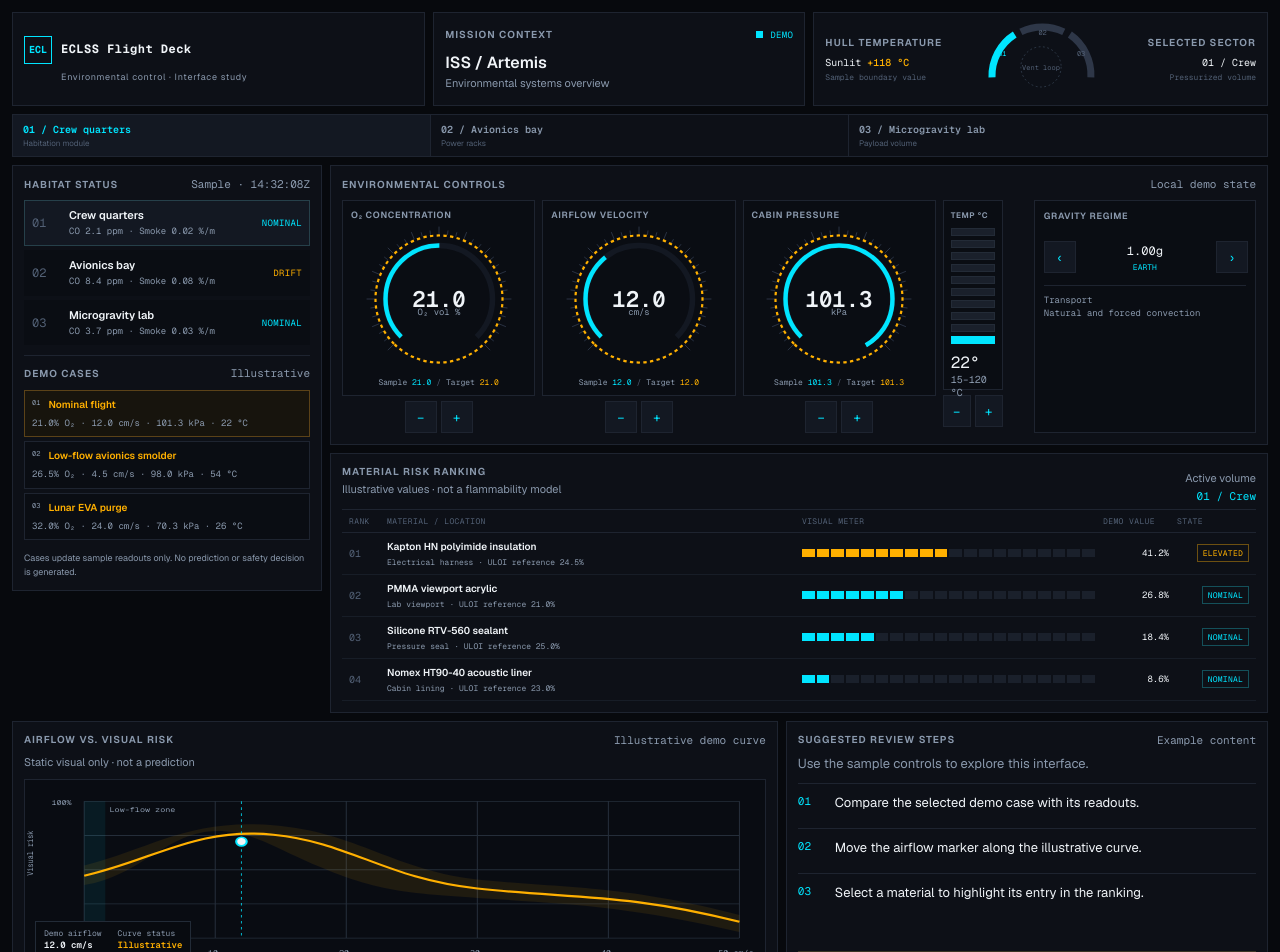
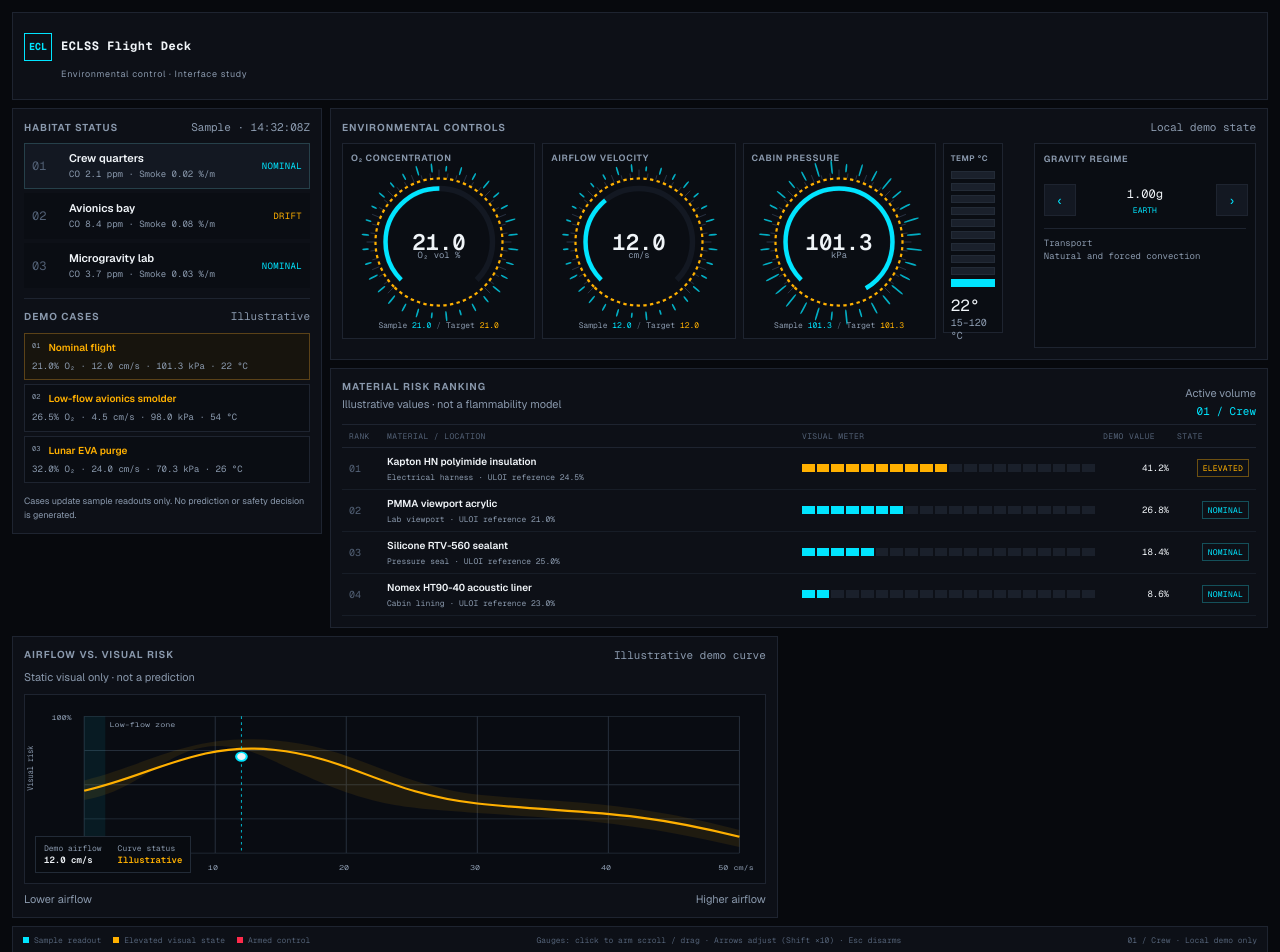
Before and after one commit to SkyTheGreat-MS/uliens-fire-safety-dashboard, a React (Vite) app: page / in a window 1280 px wide. Shown: the top 952 px of the page. Built offline with nearby package versions, Linux system fonts and the light colour scheme.

Commit message:
frontend

```diff
--- a/src/App.css
+++ b/src/App.css
@@ -1,38 +1,15 @@
 .flight-deck { width: min(1700px, 100%); margin: 0 auto; padding: 12px; display: grid; gap: 8px; }
 .panel { min-width: 0; background: var(--surface); border: 1px solid var(--line); padding: 11px; }
-.topbar { display: grid; grid-template-columns: minmax(310px,1.1fr) minmax(260px,.85fr) minmax(380px,1.1fr); gap: 8px; }
-.brand-panel,.pipeline,.orbit { min-height: 88px; }
+.brand-panel { min-height: 88px; }
 .brand-panel { display: flex; flex-direction: column; justify-content: center; gap: 7px; }
 .brandline { display: flex; align-items: center; gap: 9px; }
 .mark { width: 28px; height: 28px; display: grid; place-items: center; border: 1px solid var(--cyan); color: var(--cyan); font: 700 10px var(--mono); }
 .brandline h1 { margin: 0; color: var(--text); font: 700 12px/1.2 var(--mono); letter-spacing: .04em; }
 .brand-panel p { margin: 0 0 0 37px; color: var(--secondary); font-size: 8px; letter-spacing: .1em; }
-.pipeline { display: flex; flex-direction: column; justify-content: center; gap: 11px; }
-.between { display: flex; justify-content: space-between; align-items: center; gap: 8px; }
 .eyebrow,.section-head h2 { margin: 0; color: var(--secondary); font-size: var(--type-section); font-weight: 650; letter-spacing: 0; }
-.live { display: flex; align-items: center; gap: 7px; color: var(--cyan); font: 9px var(--mono); }
-.dot { width: 6px; height: 6px; background: var(--cyan); }
 .tags { display: flex; flex-wrap: wrap; gap: 5px; }
 .tag { padding: 3px 6px; border: 1px solid var(--line); color: var(--secondary); font: 8px var(--mono); letter-spacing: .04em; }
 .tag.warn { border-color: #53401a; color: var(--amber); }
-.orbit { display: grid; grid-template-columns: 1fr 146px 1fr; align-items: center; gap: 6px; padding-block: 6px; }
-.orbit-copy { min-width: 0; }
-.orbit-copy.right { text-align: right; }
-.mono { margin-top: 5px; color: var(--text); font: 9px var(--mono); }
-.mono strong { color: var(--amber); font-weight: 500; }
-.muted { margin-top: 3px; color: var(--muted); font: 8px var(--mono); }
-.ring { width: 140px; height: 70px; justify-self: center; overflow: visible; }
-.ring path { fill: none; stroke: var(--tick); stroke-width: 8; cursor: pointer; transition: stroke .12s; }
-.ring path:hover,.ring path.active { stroke: var(--cyan); }
-.ring .vent { fill: none; stroke: #344051; stroke-width: 1; stroke-dasharray: 2 3; }
-.ring text { fill: var(--muted); font: 6px var(--mono); letter-spacing: .3px; pointer-events: none; }
-.ring text.active-label { fill: var(--cyan); }
-.sector-strip { display: grid; grid-template-columns: repeat(3, 1fr); border: 1px solid var(--line); background: var(--surface); }
-.sector-button { min-width: 0; border: 0; border-right: 1px solid var(--line); padding: 7px 9px; text-align: left; background: transparent; color: var(--secondary); cursor: pointer; }
-.sector-button:last-child { border-right: 0; }
-.sector-button.active { background: #10202a; color: var(--cyan); }
-.sector-button b { display: block; font: 700 9px var(--mono); }
-.sector-button span { display: block; margin-top: 2px; color: var(--muted); font-size: 7px; letter-spacing: .09em; }
 .dashboard-grid { display: grid; grid-template-columns: minmax(270px,310px) minmax(0,1fr); gap: 10px; align-items: start; }
 .dashboard-main { min-width: 0; display: grid; align-content: start; gap: 10px; }
 .sidebar { display: flex; flex-direction: column; }
@@ -64,6 +41,17 @@
 .dial svg { width: min(100%,146px); height: auto; margin: auto 0 0; overflow: visible; }
 .ticks line { stroke: var(--tick); stroke-width: .8; }
 .dial.armed .ticks line { stroke: var(--secondary); }
+.dial-spikes { pointer-events: none; }
+.dial-spikes line {
+  stroke: var(--cyan);
+  stroke-width: 1.5;
+  stroke-linecap: round;
+  opacity: .75;
+  transform-origin: 70px 5px;
+  transition: transform 320ms ease-out;
+  animation: dial-spike-idle 2.4s ease-in-out infinite alternate;
+}
+@keyframes dial-spike-idle { to { scale: 1 .94; } }
 .track { fill: none; stroke: var(--surface-raised); stroke-width: 5; }
 .live-arc { fill: none; stroke: var(--cyan); stroke-width: 4; stroke-linecap: butt; transition: stroke-dasharray 420ms cubic-bezier(.2,.75,.25,1); }
 .target-arc { fill: none; stroke: var(--amber); stroke-width: 2; stroke-dasharray: 3 3; transition: stroke-dasharray 420ms cubic-bezier(.2,.75,.25,1); }
@@ -152,30 +140,15 @@
 .cyan-dot { background: var(--cyan); }.amber-dot { background: var(--amber); }.red-dot { background: var(--red); }
 
 /* Flight deck readability and operational hierarchy */
-.panel,.sector-strip,.footer { border-radius: var(--radius-panel); }
+.panel,.footer { border-radius: var(--radius-panel); }
 .panel { padding: 14px; }
-.topbar { grid-template-columns: minmax(260px,1fr) minmax(220px,.9fr) minmax(340px,1.1fr); gap: 10px; }
-.brand-panel,.pipeline,.orbit { min-height: 104px; }
+.brand-panel { min-height: 104px; }
 .brandline { gap: 11px; }
 .mark { width: 36px; height: 36px; border-radius: 7px; font-size: 12px; }
 .brandline h1 { font: 650 var(--type-title)/1.2 var(--sans); letter-spacing: -.02em; }
 .brand-panel p { margin-left: 47px; font-size: 12px; letter-spacing: 0; }
-.pipeline { gap: 12px; }
-.mission-context { display: grid; gap: 3px; }
-.mission-context strong { font: 600 17px/1.2 var(--sans); }
-.mission-context span { color: var(--secondary); font-size: 12px; }
 .eyebrow,.section-head h2 { color: var(--secondary); font-size: var(--type-section); font-weight: 650; letter-spacing: 0; }
-.live { font-size: 11px; letter-spacing: .04em; }
-.dot { width: 7px; height: 7px; border-radius: 50%; }
 .tag { padding: 5px 8px; border-radius: 5px; font-size: 10px; letter-spacing: 0; }
-.orbit { grid-template-columns: 1fr 146px 1fr; }
-.mono { margin-top: 7px; font-size: 13px; }
-.muted { font-size: 11px; }
-.ring text { font-size: 8px; letter-spacing: 0; }
-.sector-strip { overflow: hidden; }
-.sector-button { padding: 10px 12px; }
-.sector-button b { font: 550 12px/1.3 var(--sans); }
-.sector-button span { font-size: 11px; letter-spacing: 0; }
 .dashboard-grid { grid-template-columns: minmax(270px,310px) minmax(0,1fr); gap: 10px; }
 .section-head { margin-bottom: 12px; }
 .section-head > span { color: var(--secondary); font: var(--type-caption)/1.3 var(--mono); }
@@ -225,7 +198,7 @@
 .probability { font-size: 12px; }
 .badge { padding: 4px 7px; border-radius: 999px; font-size: 10px; letter-spacing: .03em; }
 .simulation-grid { grid-template-columns: minmax(0,1.35fr) minmax(290px,.85fr); gap: 10px; }
-.simulation-panel .section-head,.actions-panel .section-head { margin-bottom: 8px; }
+.simulation-panel .section-head { margin-bottom: 8px; }
 .curve-panel .subnote { margin-bottom: 9px; }
 .viewport { height: 230px; border-radius: 6px; }
 .scene-svg text { fill: #9aa8b9; font: 11px var(--mono); }
@@ -236,22 +209,11 @@
 .readout span { color: var(--secondary); font: var(--type-caption) var(--mono); }
 .readout b { font: 600 12px var(--mono); }
 .chart-caption { display: flex; justify-content: space-between; margin-top: 8px; color: var(--secondary); font: var(--type-caption) var(--sans); }
-.actions-panel { display: flex; flex-direction: column; }
-.actions-intro { margin: 0 0 9px; color: var(--secondary); font-size: var(--type-body); line-height: 1.45; }
-.action-list { display: grid; gap: 5px; margin: 0; padding: 0; list-style: none; }
-.action-list li { display: grid; grid-template-columns: 28px 1fr; align-items: start; gap: 9px; padding: 10px 0; border-top: 1px solid var(--line); }
-.action-list li > span { color: var(--cyan); font: 11px var(--mono); }
-.action-list p { margin: 0; color: var(--text); font-size: var(--type-body); line-height: 1.45; }
-.actions-note { display: flex; gap: 9px; align-items: flex-start; margin-top: auto; padding: 10px; border: 1px solid #3b3525; border-radius: 6px; background: #15130e; }
-.note-mark { display: grid; flex: 0 0 18px; width: 18px; height: 18px; place-items: center; border-radius: 50%; background: #4b3715; color: var(--amber); font: 600 11px var(--sans); }
-.actions-note p { margin: 0; color: #d7c7a0; font-size: var(--type-caption); line-height: 1.45; }
 .footer { gap: 10px 18px; padding: 10px 12px; font: var(--type-caption) var(--sans); }
 .legend { gap: 16px; }
 .legend i { width: 8px; height: 8px; border-radius: 50%; }
 
 @media (max-width: 1240px) {
-  .topbar { grid-template-columns: 1fr 1fr; }
-  .orbit { grid-column: 1 / -1; }
   .dashboard-grid { grid-template-columns: 1fr; }
 }
 @media (max-width: 880px) {
@@ -259,19 +221,12 @@
   .temperature-wrap { width: 100%; }
   .gravity-control { grid-column: span 2; }
   .simulation-grid { grid-template-columns: 1fr; }
-  .actions-panel { min-height: 280px; }
   .risk-head,.risk-row { grid-template-columns: 32px minmax(160px,1.2fr) minmax(100px,.8fr) 74px 74px; gap: 7px; }
 }
 @media (max-width: 620px) {
   .flight-deck { padding: 8px; gap: 8px; }
   .panel { padding: 11px; }
-  .topbar { grid-template-columns: 1fr; }
-  .orbit { grid-column: auto; grid-template-columns: 1fr 1fr; }
-  .ring { display: none; }
   .brandline h1 { font-size: 18px; }
-  .sector-button { padding: 9px 6px; }
-  .sector-button b { font-size: 11px; }
-  .sector-button span { font-size: 10px; }
   .control-grid { grid-template-columns: repeat(2,minmax(0,1fr)); }
   .dial { min-height: 190px; }
   .temperature-wrap { width: auto; min-width: 86px; }
@@ -295,37 +250,25 @@
 @media (prefers-reduced-motion: reduce) {
   .live-arc,.target-arc { transition: none; }
   .sweep-arc { animation: none; }
+  .dial-spikes line { animation: none; transition: none; }
 }
 
 /* Design-system alignment: flat, instrument-first surfaces and restrained state color. */
 .flight-deck { gap: 8px; padding: 12px; }
-.panel,.sector-strip,.footer,.mark,.tag,.status-row,.preset,.dial,.temp-control,.gravity-control,
-.risk-row,.badge,.viewport,.overlay,.chart-armed,.actions-note,.note-mark,
+.panel,.footer,.mark,.tag,.status-row,.preset,.dial,.temp-control,.gravity-control,
+.risk-row,.badge,.viewport,.overlay,.chart-armed,
 .stepper button,.gravity-switch button { border-radius: 0; box-shadow: none; }
 .panel { padding: 11px; background: var(--surface); border-color: var(--line); }
-.topbar { gap: 8px; }
-.brand-panel,.pipeline,.orbit { min-height: 88px; }
+.brand-panel { min-height: 88px; }
 .brand-panel { gap: 7px; }
 .brandline { gap: 9px; }
 .mark { width: 28px; height: 28px; color: var(--cyan); font: 700 10px var(--mono); }
 .brandline h1 { font: 700 12px/1.2 var(--mono); letter-spacing: .04em; }
 .brand-panel p { margin-left: 37px; color: var(--secondary); font-size: 9px; letter-spacing: .08em; }
-.mission-context strong { font: 600 16px/1.2 var(--sans); }
-.mission-context span { font-size: 11px; }
 .eyebrow,.section-head h2,.section-head > span { color: var(--secondary); }
 .eyebrow,.section-head h2 { font-size: 10px; font-weight: 650; letter-spacing: .1em; text-transform: uppercase; }
-.live { font: 9px var(--mono); }
-.dot,.legend i { border-radius: 0; }
+.legend i { border-radius: 0; }
 .tag { padding: 3px 6px; font-size: 8px; }
-.mono { font-size: 10px; }
-.muted { color: var(--muted); font-size: 8px; }
-.ring path { cursor: pointer; transition: stroke 100ms linear; }
-.ring path:hover,.ring path.active { stroke: var(--cyan); }
-.sector-strip { overflow: hidden; }
-.sector-button { padding: 8px 10px; }
-.sector-button b { font: 600 10px var(--mono); }
-.sector-button span { font-size: 8px; }
-.sector-button.active { background: var(--surface-raised); color: var(--cyan); }
 .dashboard-grid { gap: 8px; }
 .dashboard-main { gap: 8px; }
 .section-head { margin-bottom: 9px; }
@@ -385,8 +328,6 @@
 .overlay { padding: 6px 8px; background: #080b10; }
 .readout span { color: var(--secondary); font-size: 8px; }
 .readout b { font-size: 9px; }
-.actions-note { border-color: #3b3525; background: #15130e; }
-.note-mark { background: #4b3715; }
 .footer { padding: 8px 10px; font: 8px var(--mono); }
 .legend { gap: 12px; }
 .legend i { width: 6px; height: 6px; }
@@ -430,8 +371,6 @@
 @keyframes drawer-enter { from { transform: translateX(8px); opacity: .7; } to { transform: translateX(0); opacity: 1; } }
 
 @media (max-width: 1240px) {
-  .topbar { grid-template-columns: 1fr 1fr; }
-  .orbit { grid-column: 1 / -1; }
   .dashboard-grid { grid-template-columns: 1fr; }
   .inspection-drawer { top: 66px; }
 }
--- a/src/App.tsx
+++ b/src/App.tsx
@@ -40,7 +40,7 @@ function App() {
   }, []);
 
   return <main className="flight-deck">
-    <Header activeSector={activeSector} onSelectSector={selectSector} />
+    <Header />
     <section className="dashboard-grid">
       <StatusPanel activeSector={activeSector} activePreset={activePreset} onSelectSector={selectSector} onLoadPreset={loadPreset} />
       <div className="dashboard-main">
--- a/src/components/Header.tsx
+++ b/src/components/Header.tsx
@@ -1,28 +1,6 @@
-import type { Sector } from '../data';
-import { sectors } from '../data';
-
-type Props = { activeSector: Sector; onSelectSector: (sector: Sector) => void };
-
-export function Header({ activeSector, onSelectSector }: Props) {
-  return <>
-    <header className="topbar">
-      <section className="panel brand-panel"><div className="brandline"><div className="mark">ECL</div><h1>ECLSS Flight Deck</h1></div><p>Environmental control · Interface study</p></section>
-      <section className="panel pipeline"><div className="between"><span className="eyebrow">Mission context</span><span className="live"><i className="dot" />DEMO</span></div><div className="mission-context"><strong>ISS / Artemis</strong><span>Environmental systems overview</span></div></section>
-      <section className="panel orbit"><div className="orbit-copy"><div className="eyebrow">Hull temperature</div><div className="mono">Sunlit <strong>+118 °C</strong></div><div className="muted">Sample boundary value</div></div><HabitatRing activeSector={activeSector} onSelectSector={onSelectSector} /><div className="orbit-copy right"><div className="eyebrow">Selected sector</div><div className="mono">{sectors[activeSector].short}</div><div className="muted">Pressurized volume</div></div></section>
-    </header>
-    <nav className="sector-strip" aria-label="Select habitat sector">{sectors.map(item => <button key={item.id} className={`sector-button ${activeSector === item.id ? 'active' : ''}`} onClick={() => onSelectSector(item.id)}><b>{String(item.id + 1).padStart(2, '0')} / {item.label}</b><span>{item.sub}</span></button>)}</nav>
-  </>;
+export function Header() {
+  return <header className="panel brand-panel">
+    <div className="brandline"><div className="mark">ECL</div><h1>ECLSS Flight Deck</h1></div>
+    <p>Environmental control · Interface study</p>
+  </header>;
 }
-
-function HabitatRing({ activeSector, onSelectSector }: Props) {
-  const arcs = [
-    'M 24 61 A 56 56 0 0 1 50 12',
-    'M 57 9 A 56 56 0 0 1 106 9',
-    'M 113 12 A 56 56 0 0 1 137 61',
-  ];
-  return <svg className="ring" viewBox="0 0 160 80" role="img" aria-label="Three sector habitat ring">
-    {arcs.map((path, index) => <path key={path} d={path} className={activeSector === index ? 'active' : ''} onClick={() => onSelectSector(index as Sector)} />)}
-    <circle className="vent" cx="80" cy="49" r="23" /><text x="80" y="52" textAnchor="middle">Vent loop</text>
-    <text className={activeSector === 0 ? 'active-label' : ''} x="31" y="37">01</text><text className={activeSector === 1 ? 'active-label' : ''} x="77" y="12">02</text><text className={activeSector === 2 ? 'active-label' : ''} x="121" y="37">03</text>
-  </svg>;
-}
--- a/src/components/InstrumentControls.tsx
+++ b/src/components/InstrumentControls.tsx
@@ -34,9 +34,20 @@ function Dial({ label, unit, value, baseline, min, max, step, digits, armed, onA
   return <div className="dial-column">
     <div ref={interactions.ref} className={`dial ${armed ? 'armed' : ''}`} role="slider" aria-label={label} aria-valuemin={min} aria-valuemax={max} aria-valuenow={value} aria-valuetext={`${format(value)} ${unit}; sample ${format(baseline)} ${unit}`} tabIndex={0} onClick={onArm} onKeyDown={onKeyDown} onPointerDown={interactions.onPointerDown} onPointerMove={interactions.onPointerMove} onPointerUp={interactions.onPointerUp}>
       <div className="dial-title">{label}</div>{armed && <span className="armed-chip">ARMED</span>}
-      <svg viewBox="0 0 140 140" aria-hidden="true"><g className="ticks">{Array.from({ length: 37 }, (_, index) => { const a = ((135 + index * 270 / 36) * Math.PI) / 180; const r1 = 58; const r2 = index % 3 === 0 ? 65 : 62; return <line key={index} x1={70 + Math.cos(a) * r1} y1={70 + Math.sin(a) * r1} x2={70 + Math.cos(a) * r2} y2={70 + Math.sin(a) * r2} />; })}</g><circle className="track" cx="70" cy="70" r="48" strokeDasharray="226 302" transform="rotate(135 70 70)" /><circle className="live-arc" cx="70" cy="70" r="48" strokeDasharray={`${progress(baseline) * 302} ${302 - progress(baseline) * 302}`} transform="rotate(135 70 70)" /><circle className="target-arc" cx="70" cy="70" r="57" strokeDasharray={`${progress(value) * 358} ${358 - progress(value) * 358}`} transform="rotate(135 70 70)" /><circle key={value} className="sweep-arc" cx="70" cy="70" r="57" strokeDasharray="16 342" transform="rotate(135 70 70)" /><text className="dial-value" x="70" y="70">{format(value)}</text><text className="dial-unit" x="70" y="84">{unit}</text></svg>
+      <svg viewBox="0 0 140 140" aria-hidden="true">
+        <g className="dial-spikes">
+          {Array.from({ length: 32 }, (_, index) => {
+            const angle = (index + 0.5) * 360 / 32;
+            const variation = ((7 * index * index + 13 * index) % 37) / 36;
+            const height = 1.3 + variation + progress(value) * (2.45 + 2 * variation);
+            return <g key={index} transform={`rotate(${angle} 70 70)`}>
+              <line x1="70" y1="5" x2="70" y2="4" style={{ transform: `scaleY(${height})`, animationDelay: `${-4.8 * variation}s` }} />
+            </g>;
+          })}
+        </g>
+        <g className="ticks">{Array.from({ length: 37 }, (_, index) => { const a = ((135 + index * 270 / 36) * Math.PI) / 180; const r1 = 58; const r2 = index % 3 === 0 ? 65 : 62; return <line key={index} x1={70 + Math.cos(a) * r1} y1={70 + Math.sin(a) * r1} x2={70 + Math.cos(a) * r2} y2={70 + Math.sin(a) * r2} />; })}</g><circle className="track" cx="70" cy="70" r="48" strokeDasharray="226 302" transform="rotate(135 70 70)" /><circle className="live-arc" cx="70" cy="70" r="48" strokeDasharray={`${progress(baseline) * 302} ${302 - progress(baseline) * 302}`} transform="rotate(135 70 70)" /><circle className="target-arc" cx="70" cy="70" r="57" strokeDasharray={`${progress(value) * 358} ${358 - progress(value) * 358}`} transform="rotate(135 70 70)" /><circle key={value} className="sweep-arc" cx="70" cy="70" r="57" strokeDasharray="16 342" transform="rotate(135 70 70)" /><text className="dial-value" x="70" y="70">{format(value)}</text><text className="dial-unit" x="70" y="84">{unit}</text></svg>
       <div className="dial-read">Sample <b>{format(baseline)}</b><span>/</span>Target <b className="amber-text">{format(value)}</b></div>
-    </div><div className="stepper"><button aria-label={`Decrease ${label}`} onClick={() => { onArm(); adjust(-step); }}>−</button><button aria-label={`Increase ${label}`} onClick={() => { onArm(); adjust(step); }}>+</button></div>
+    </div>
   </div>;
 }
 
@@ -52,7 +63,7 @@ function TemperatureControl({ value, armed, onArm, onDisarm, onChange }: { value
     }
     interactions.onKeyDown(event);
   };
-  return <div className="temperature-wrap"><div ref={interactions.ref} className={`temp-control ${armed ? 'armed' : ''}`} role="slider" aria-label="Temperature" aria-valuemin={15} aria-valuemax={120} aria-valuenow={value} aria-valuetext={`${value.toFixed(0)} degrees Celsius`} tabIndex={0} onClick={onArm} onKeyDown={onKeyDown} onPointerDown={interactions.onPointerDown} onPointerMove={interactions.onPointerMove} onPointerUp={interactions.onPointerUp}><div className="temp-title">TEMP °C</div>{armed && <span className="armed-chip">ARMED</span>}<div className="temp-segments">{Array.from({ length: 10 }, (_, i) => { const threshold = i < 5 ? 15 + (i + 1) * 4 : i < 8 ? 35 + (i - 4) * 10 : 65 + (i - 7) * 27.5; const tone = i < 5 ? 'cyan' : i < 8 ? 'amber' : 'red'; return <i key={i} className={`segment ${value >= threshold ? `on ${tone}` : ''}`} />; })}</div><div className="temp-value">{value.toFixed(0)}°</div><small>15–120 °C</small></div><div className="stepper"><button aria-label="Decrease temperature" onClick={() => { onArm(); adjust(-1); }}>−</button><button aria-label="Increase temperature" onClick={() => { onArm(); adjust(1); }}>+</button></div></div>;
+  return <div className="temperature-wrap"><div ref={interactions.ref} className={`temp-control ${armed ? 'armed' : ''}`} role="slider" aria-label="Temperature" aria-valuemin={15} aria-valuemax={120} aria-valuenow={value} aria-valuetext={`${value.toFixed(0)} degrees Celsius`} tabIndex={0} onClick={onArm} onKeyDown={onKeyDown} onPointerDown={interactions.onPointerDown} onPointerMove={interactions.onPointerMove} onPointerUp={interactions.onPointerUp}><div className="temp-title">TEMP °C</div>{armed && <span className="armed-chip">ARMED</span>}<div className="temp-segments">{Array.from({ length: 10 }, (_, i) => { const threshold = i < 5 ? 15 + (i + 1) * 4 : i < 8 ? 35 + (i - 4) * 10 : 65 + (i - 7) * 27.5; const tone = i < 5 ? 'cyan' : i < 8 ? 'amber' : 'red'; return <i key={i} className={`segment ${value >= threshold ? `on ${tone}` : ''}`} />; })}</div><div className="temp-value">{value.toFixed(0)}°</div><small>15–120 °C</small></div></div>;
 }
 
 function GravityControl({ value, armed, onArm, onChange }: { value: number; armed: boolean; onArm: () => void; onChange: (value: number) => void }) {
--- a/src/components/SimulationViews.tsx
+++ b/src/components/SimulationViews.tsx
@@ -44,16 +44,6 @@ export function SimulationViews({ airflow, onAirflowChange }: { airflow: number;
       </div>
       <div className="chart-caption"><span>Lower airflow</span><span>Higher airflow</span></div>
     </article>
-    <article className="panel actions-panel">
-      <div className="section-head"><h2>Suggested review steps</h2><span>Example content</span></div>
-      <p className="actions-intro">Use the sample controls to explore this interface.</p>
-      <ol className="action-list">
-        <li><span>01</span><p>Compare the selected demo case with its readouts.</p></li>
-        <li><span>02</span><p>Move the airflow marker along the illustrative curve.</p></li>
-        <li><span>03</span><p>Select a material to highlight its entry in the ranking.</p></li>
-      </ol>
-      <div className="actions-note"><span className="note-mark">i</span><p>Demo interface only. No model output or safety recommendation is provided.</p></div>
-    </article>
   </section>;
 }
 
```
